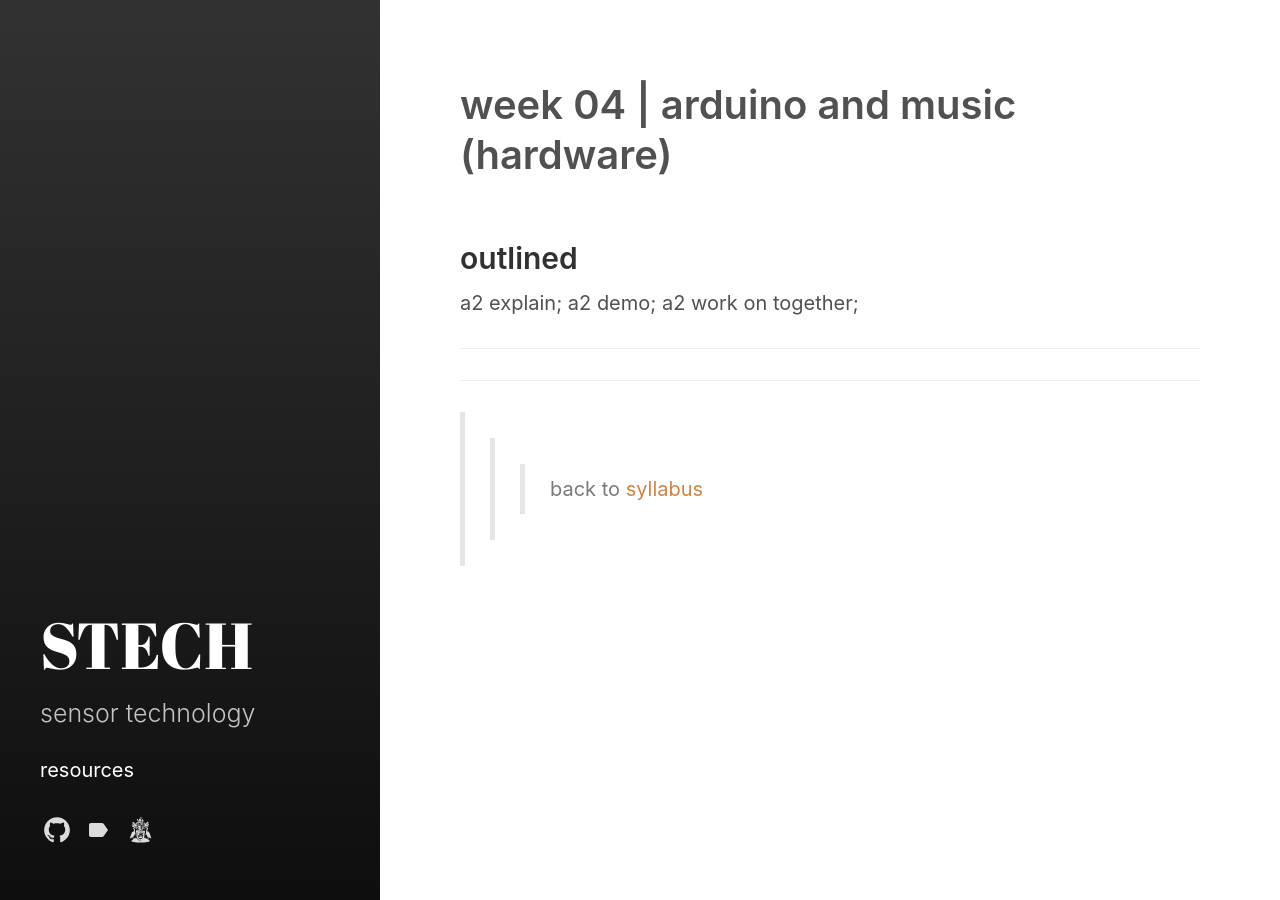
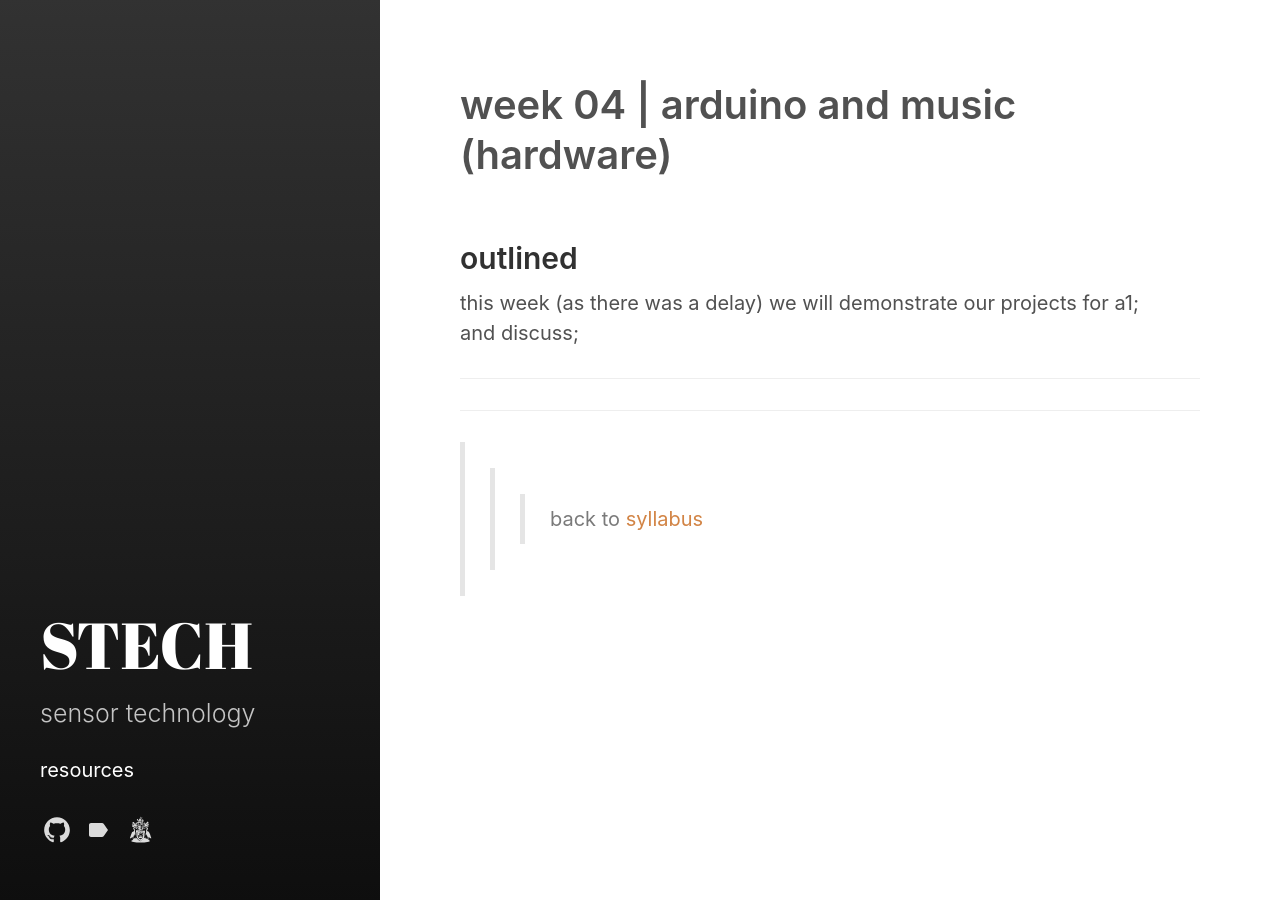
Before and after one commit to krisztian-hofstadter-tedor/stech, a Jekyll site: the page built from _posts/2018-10-18-w04.md, in a window 1280 px wide. Built offline with Jekyll 4.4.1, drawn with Linux system fonts in a browser that asks for light colours.

Commit message:
Update _posts/2018-10-18-w04.md

```diff
--- a/_posts/2018-10-18-w04.md
+++ b/_posts/2018-10-18-w04.md
@@ -10,9 +10,8 @@ tags:
 
 ## outlined
 
-a2 explain;
-a2 demo;
-a2 work on together;
+this week (as there was a delay) we will demonstrate our projects for a1;
+and discuss;
 
 ---
 ---
```
